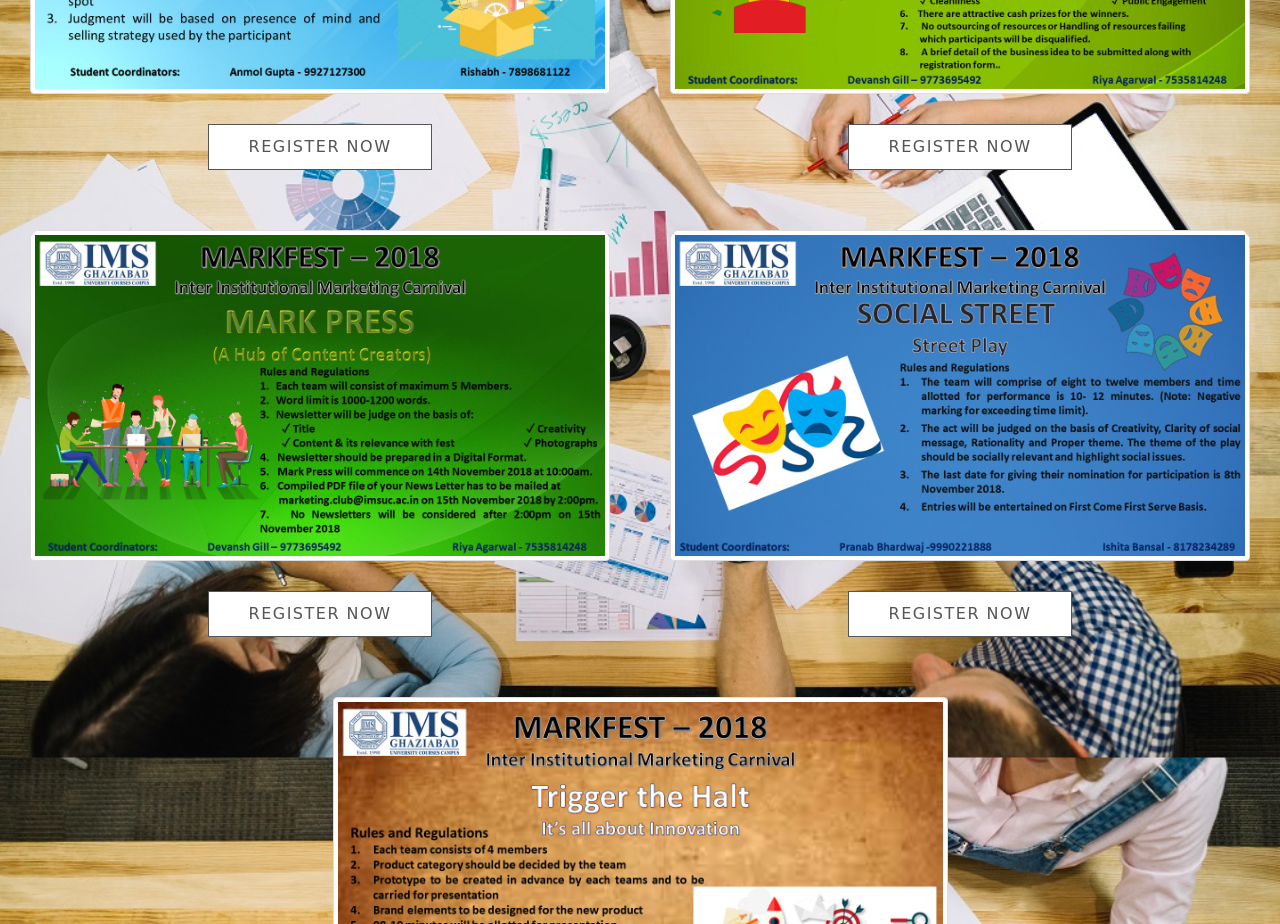
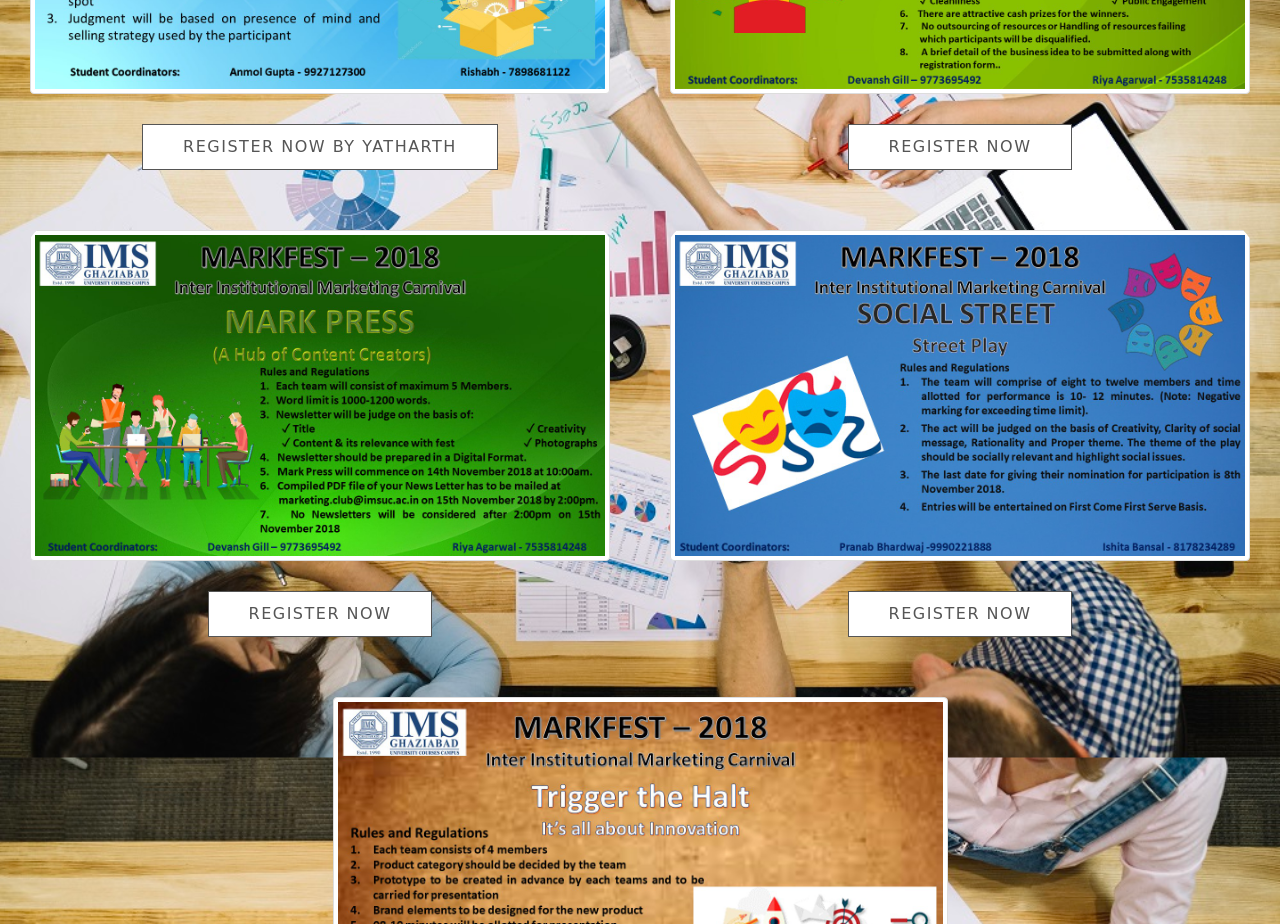
Before and after one commit to yvglimited/Markfest-2k19, a plain HTML site: page index.html in a window 1280 px wide. Shown: the part 2360-3284 px from the top of the page. Drawn offline with nearby package versions, Linux system fonts and the light colour scheme; a web font is replaced by a local one.

Commit message:
push by Yatharth

```diff
--- a/index.html
+++ b/index.html
@@ -188,7 +188,7 @@
 											<div class="mu-single-price-head">
 												<a href="#e3" title="click here for event details & rules"><img src="assets/images/e3.jpg"  class="img-rounded img-thumbnail"></a>
                                             </div>
-                                             <a class="mu-register-btn" href="https://goo.gl/forms/ZJGIB0ySYZeq0Jkl2" target="_blank"> Register Now</a>
+                                             <a class="mu-register-btn" href="https://goo.gl/forms/ZJGIB0ySYZeq0Jkl2" target="_blank"> Register Now by Yatharth</a>
 										</div>
 									</div>
 
```
